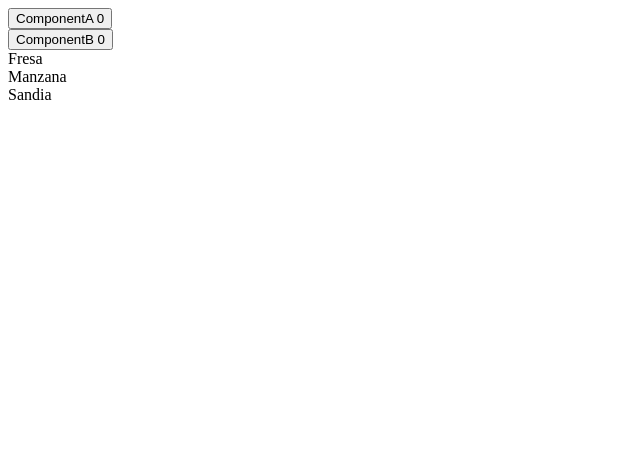
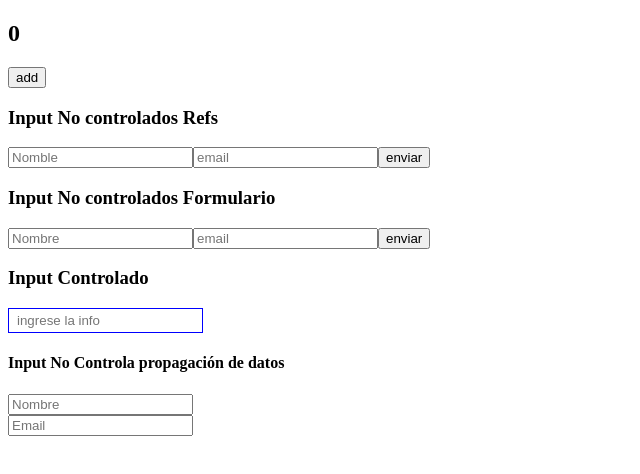
Before and after one commit to ivanaolortegui/btc-react-2, a React (Create React App) app: page / in a window 1280 px wide. Shown: the top 474 px of the page, without its empty margins (0-640 px from the left). Built offline with nearby package versions, Linux system fonts and the light colour scheme.

Commit message:
Formularios

```diff
--- /dev/null
+++ b/src/components/comunicacion/Hoc.js
@@ -0,0 +1,34 @@
+import React, { Component } from 'react'
+
+
+const withCount = (Comp) => {
+    return class extends Component {
+        state = {
+            num: 0
+        };
+
+        add = () => {
+            this.setState({
+                num: this.state.num + 1
+            })
+        }
+
+        render() {
+            return (
+                <Comp num={this.state.num} add={this.add} />
+            )
+        }
+    }
+}
+
+const Componente = ({ num, add }) => {
+    return (
+        <div>
+            <h2>{num}</h2>
+            <button onClick={add}> add</button>
+        </div>
+
+    )
+}
+
+export default withCount(Componente)
--- /dev/null
+++ b/src/components/formulario/InputControlado-2.js
@@ -0,0 +1,41 @@
+import React, { useState } from 'react'
+
+const InputHijo = (props) => {
+    const actualizar = (event) => {
+        const inputText = event.target.value
+        props.onChange(props.name, inputText)
+    }
+
+    return (
+        <div>
+            <input type="text" name={props.name}
+                placeholder={props.placeholder} onChange={actualizar} />
+
+        </div>
+    )
+}
+
+const InputCpntrolado2 = () => {
+    const [formState, setForm] = useState({
+        name: '',
+        email: ''
+    })
+    const actualizar = (inputName, text) => {
+        setForm({
+            ...formState,
+            [inputName]: text
+        })
+    }
+    const { name, email } = formState;
+    return (
+        <div>
+            <h4>Input No Controla propagación de datos</h4>
+            <InputHijo name="name" placeholder="Nombre" onChange={actualizar} />
+            <InputHijo name="email" placeholder="Email" onChange={actualizar} />
+            <h5>{name}</h5>
+            <h5>{email}</h5>
+        </div>
+    )
+}
+
+export default InputCpntrolado2
--- /dev/null
+++ b/src/components/formulario/InputControlado.js
@@ -0,0 +1,35 @@
+import React, { useState } from 'react'
+
+const InputControlado = () => {
+    const [text, setText] = useState('')
+    const [color, setColor] = useState('blue')
+    const actualizar = (event) => {
+        const textInput = event.target.value
+        let colorInput = 'green'
+        if (textInput.trim() === '') {
+            colorInput = '#282c34'
+            console.log('espaci vacio');
+        }
+        if (textInput.trim() !== '' && textInput.length < 5) {
+            colorInput = 'red'
+            console.log('menor de 5');
+        }
+
+        setText(textInput)
+        setColor(colorInput)
+    }
+
+    const styles = {
+        border: `1px solid ${color}`,
+        padding: "0.3em 0.6em",
+        outline: "none",
+    };
+    return (
+        <div>
+            <h3>Input Controlado</h3>
+            <input style={styles} type="text" value={text} placeholder="ingrese la info" onChange={actualizar} />
+        </div>
+    )
+}
+
+export default InputControlado
--- /dev/null
+++ b/src/components/formulario/InputNoControladoForm.js
@@ -0,0 +1,33 @@
+import React from 'react'
+
+const InputNoControlado = ({ onSend }) => {
+    const handleSubmit = (event) => {
+        event.preventDefault()
+        const nombre = event.target[0].value
+        const email = event.target[1].value
+        onSend({ nombre, email })
+    }
+
+    return (
+        <form onSubmit={handleSubmit}>
+            <input placeholder="Nombre" />
+            <input placeholder="email" />
+            <button>enviar</button>
+        </form>
+    )
+}
+
+const InputNoControladoForm = () => {
+    const send = (data) => {
+        console.log(data);
+    }
+
+    return (
+        <div>
+            <h3>Input No controlados Formulario</h3>
+            <InputNoControlado onSend={send} />
+        </div>
+    )
+}
+
+export default InputNoControladoForm
--- /dev/null
+++ b/src/components/formulario/InputNoControladosRef.js
@@ -0,0 +1,31 @@
+import React from 'react'
+
+const InputConRef = ({ onSend }) => {
+    const nombreRef = React.createRef();
+    const emailRef = React.createRef();
+
+    const manejadorClick = () => {
+        const nombre = nombreRef.current.value
+        const email = emailRef.current.value
+        onSend({ nombre, email })
+    }
+    return (
+        <div>
+            <input type="text" ref={nombreRef} placeholder="Nomble" />
+            <input type="text" ref={emailRef} placeholder="email" />
+            <button onClick={manejadorClick}>enviar</button>
+        </div>
+    )
+}
+
+const InputNoControladosRef = () => {
+
+    const send = (data) => {
+        console.log(data);
+    }
+    return (<div>
+        <h3>Input No controlados Refs</h3>
+        <InputConRef onSend={send} />
+    </div>)
+}
+export default InputNoControladosRef
--- a/src/index.js
+++ b/src/index.js
@@ -9,6 +9,11 @@ import  Desmontado from "./components/hooks/CicloDeVida";
 import ParentComponents from "./components/comunicacion/ParentComponents";
 import RenderProp from "./components/comunicacion/RenderProp";
 
+import Hoc from './components/comunicacion/Hoc'
+import InputNoControladosRef from "./components/formulario/InputNoControladosRef";
+import InputNoControladoForm from "./components/formulario/InputNoControladoForm";
+import InputControlado from "./components/formulario/InputControlado";
+import InputCpntrolado2 from "./components/formulario/InputControlado-2";
 
 ReactDOM.render(
   <React.StrictMode>
@@ -19,8 +24,15 @@ ReactDOM.render(
 
    < Desmontado/> */}
 
-   <ParentComponents/>
-   <RenderProp/>
+  {/*  <ParentComponents/>
+   <RenderProp/> */}
+   <Hoc/>
+   <InputNoControladosRef/>
+
+   <InputNoControladoForm/>
+   <InputControlado/>
+
+   <InputCpntrolado2/>
   </React.StrictMode>,
   document.getElementById("root")
 );
```
